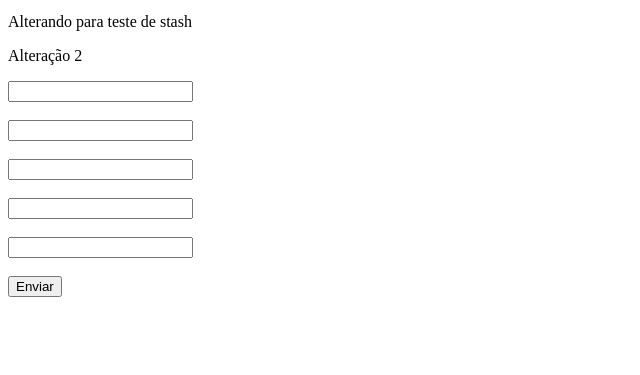
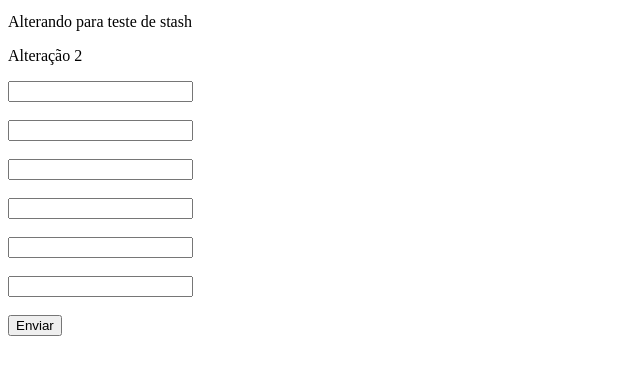
Before and after one commit to eugeniojhe/gittraining, a plain HTML site: page index.html in a window 1280 px wide. Shown: the part 101-476 px from the top of the page, without its empty margins (0-640 px from the left). Drawn offline with Linux system fonts and the light colour scheme.

Commit message:
alterando

```diff
--- a/index.html
+++ b/index.html
@@ -16,6 +16,7 @@
         <input type="number" name="age"><br><br>
         <input type="string" name="city"><br><br>
         <input type="text" name="company"><br><br>
+        <input type="number" name="salary"><br><br>
         <input type="submit" value="Enviar"><br>
     </form>
 </body>
```
Also changed, not shown: dicas_.txt.
